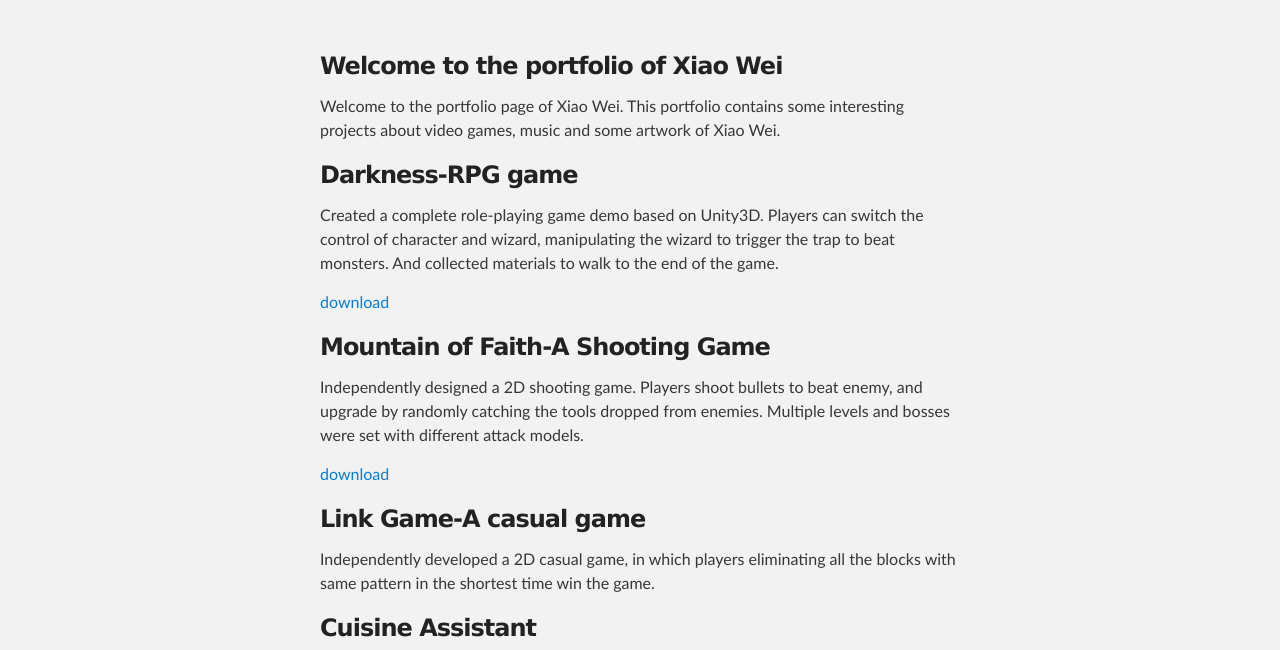
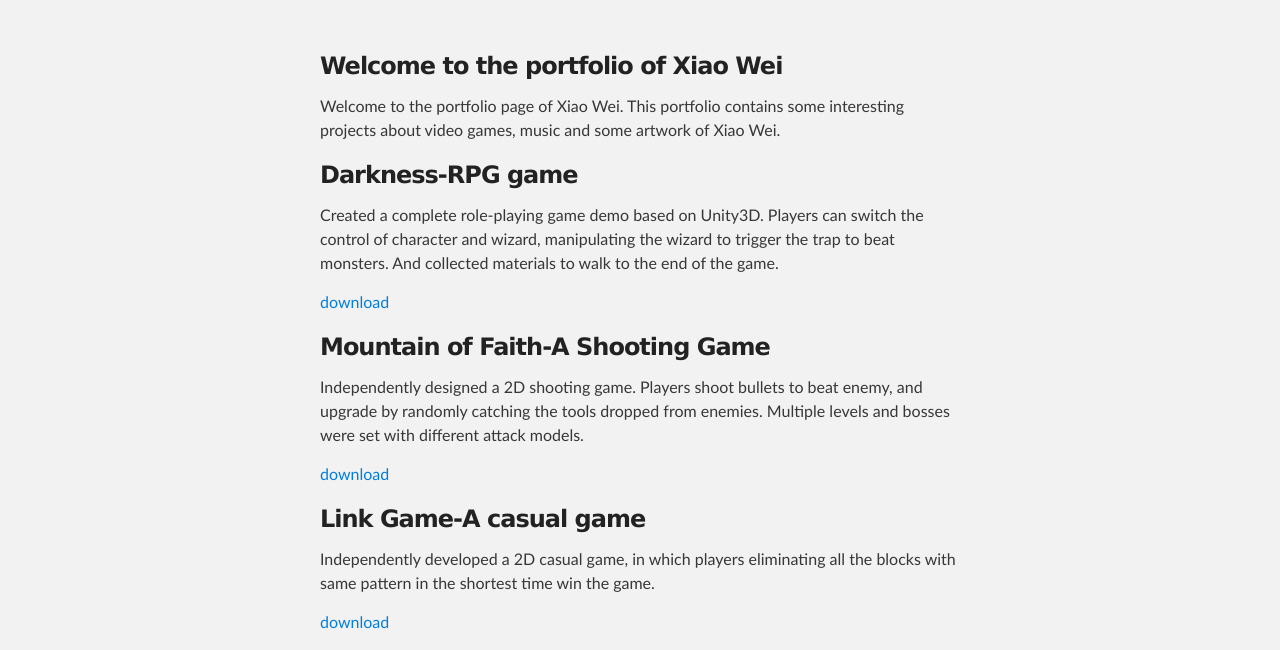
Before and after one commit to SHsmile/Portfolio, a plain HTML site: page index.html in a window 1280 px wide. Shown: the part 146-796 px from the top of the page. Drawn offline with Linux system fonts and the light colour scheme.

Commit message:
Update index.html

```diff
--- a/index.html
+++ b/index.html
@@ -46,6 +46,7 @@
 <a id="link-game" class="anchor" href="#link-game" aria-hidden="true"><span aria-hidden="true" class="octicon octicon-link"></span></a>Link Game-A casual game</h3>
 
 <p>Independently developed a 2D casual game, in which players eliminating all the blocks with same pattern in the shortest time win the game. </p>
+<p> <a href="https://www.dropbox.com/s/tvkm0oj5b16e4hg/Link%20Game.rar?dl=0">download</a> </p>
 
 <h3>
 <a id="cuisine-assistant" class="anchor" href="#cuisine-assistant" aria-hidden="true"><span aria-hidden="true" class="octicon octicon-link"></span></a>Cuisine Assistant</h3>
```
